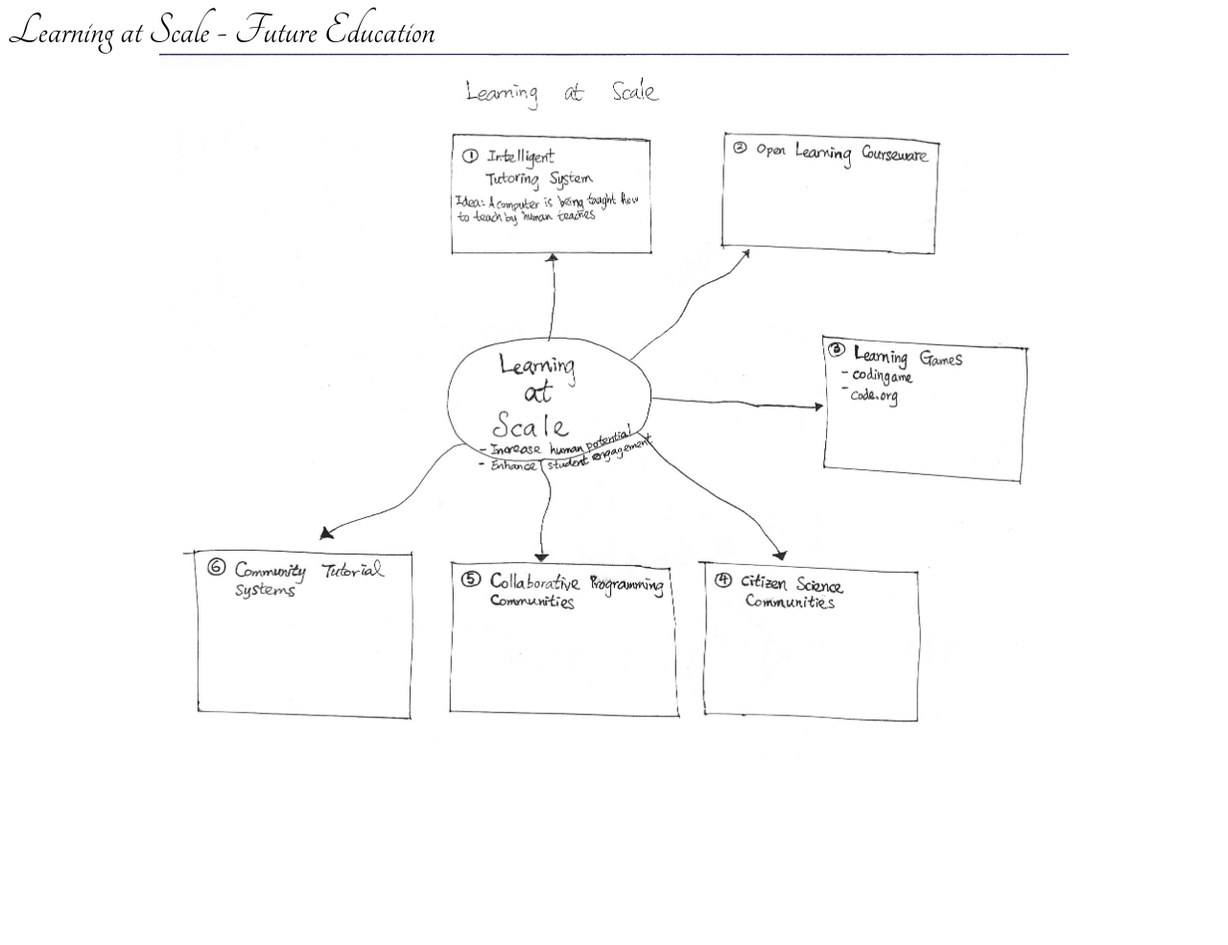
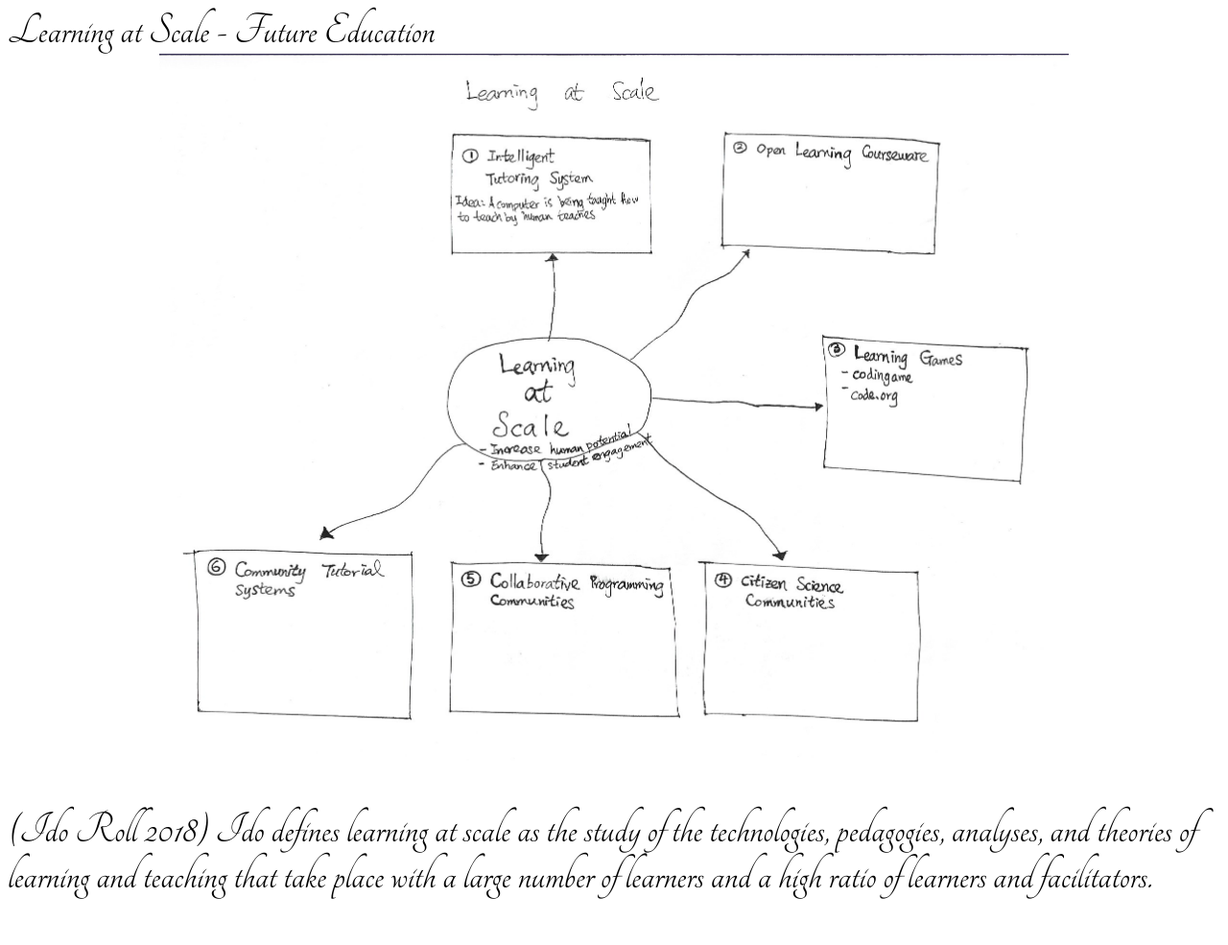
Before and after one commit to son520804/son520804.github.io, a Jekyll site: the page cv/learning_at_scale/index.html, which Jekyll copies as it is, in a window 1280 px wide. Shown: the whole page at 96% size. Built offline with Jekyll 4.4.1, drawn with Linux system fonts in a browser that asks for light colours; before the commit the page ends 900 px from its top, so only the background shows below that.

Commit message:
Update index.html

```diff
--- a/cv/learning_at_scale/index.html
+++ b/cv/learning_at_scale/index.html
@@ -30,6 +30,7 @@
             <div class="about_content">
                 <img src="learning_at_scale.PNG" class="about" alt="profile picture" style="width:75%"/>
             </div>
+		<p>(Ido Roll 2018) Ido defines learning at scale as the study of the technologies, pedagogies, analyses, and theories of learning and teaching that take place with a large number of learners and a high ratio of learners and facilitators.</p>
         </main>
     </body>
 </html>
```
